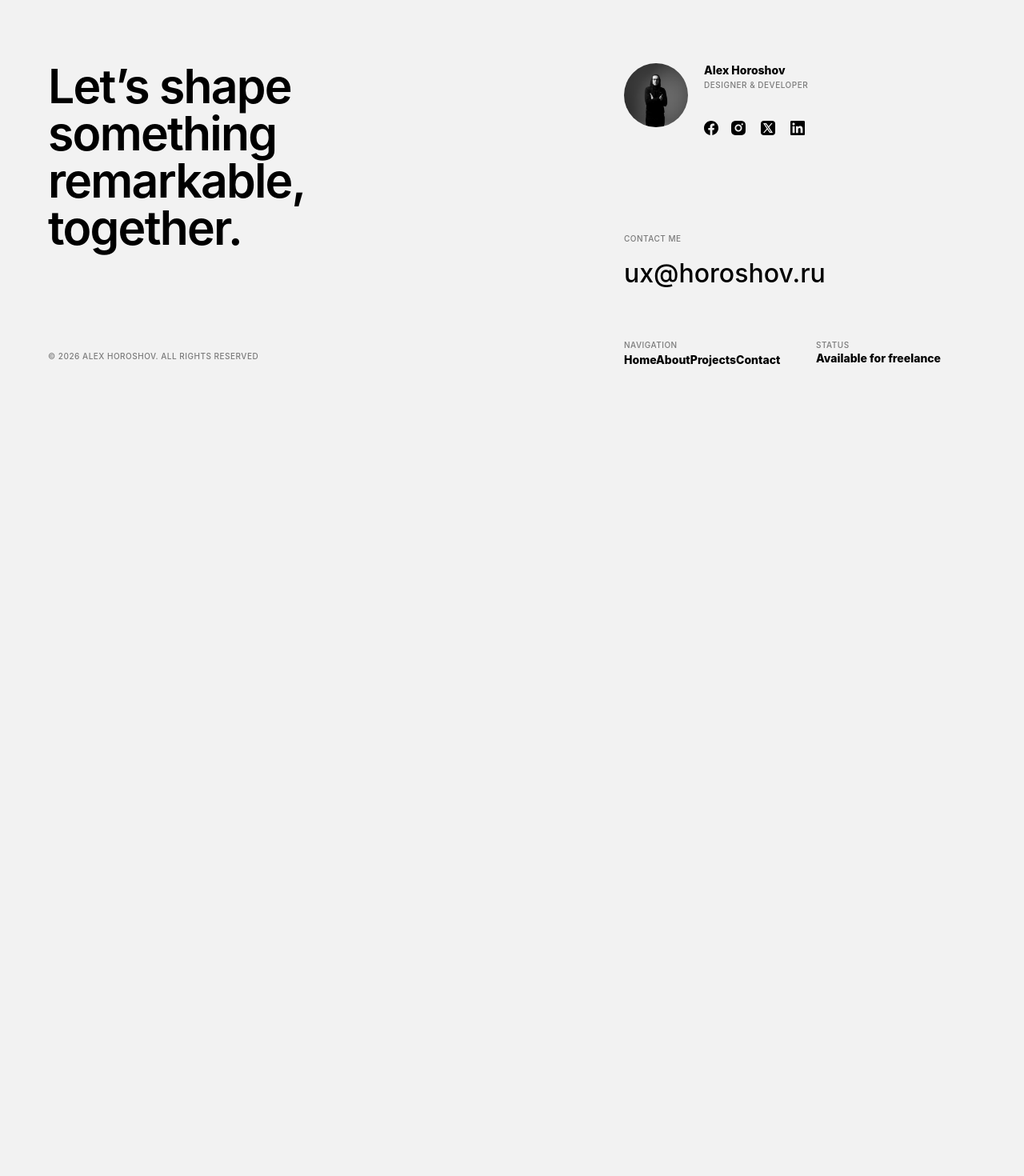
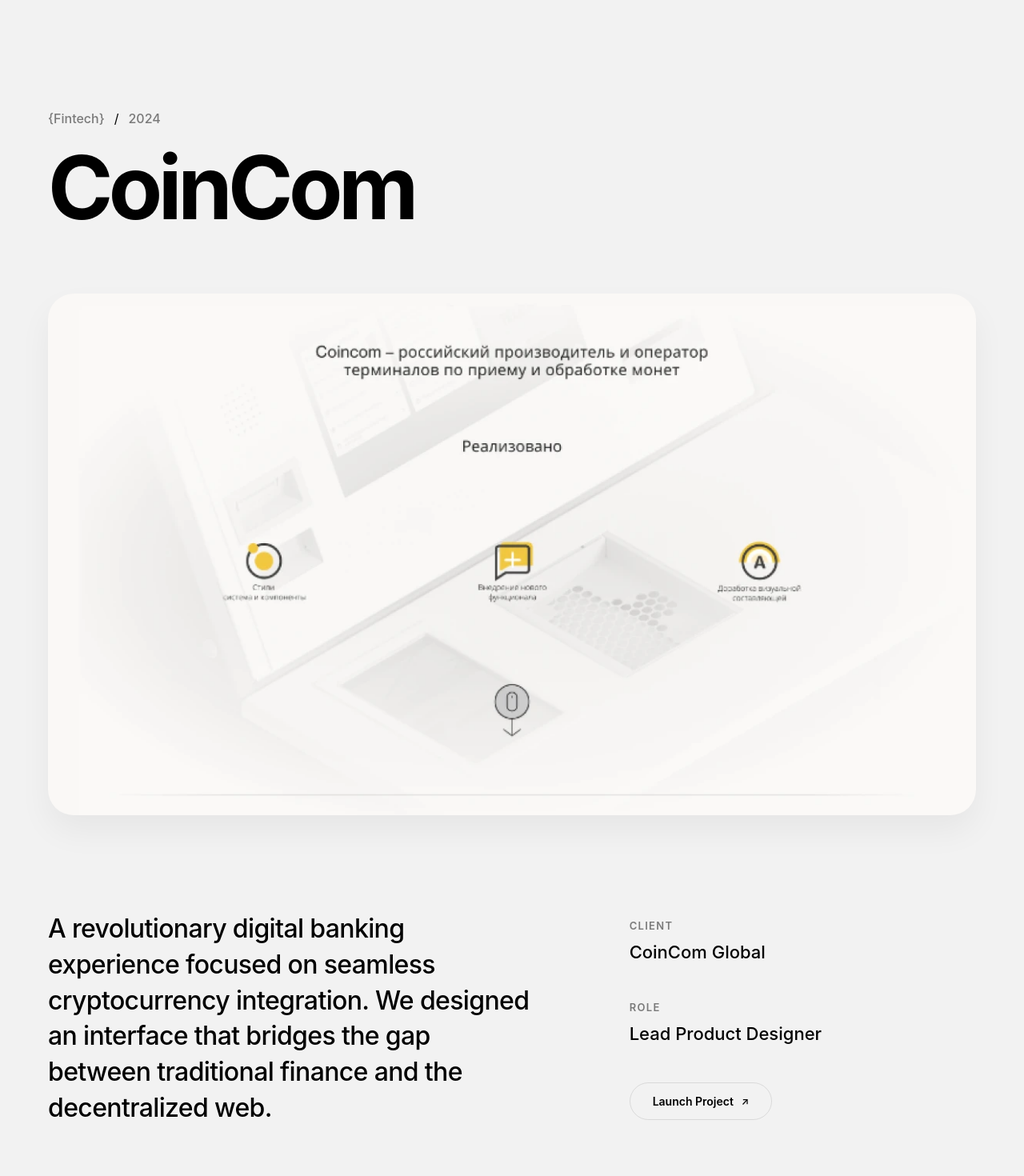
Before and after one commit to Horoshov/my-portfolio, a React (Vite) app: page /project/101 in a window 1280 px wide. Shown: the part 160-1630 px from the top of the page at 80% size. Before the commit the page ends 800 px from the top, so only its background shows below. Built offline with nearby package versions, Linux system fonts and the light colour scheme.

Commit message:
Карточки починили

```diff
--- a/src/App.jsx
+++ b/src/App.jsx
@@ -1,18 +1,26 @@
 import React from 'react';
-import { BrowserRouter as Router, Routes, Route, useLocation } from 'react-router-dom'; // Добавили useLocation
+import { BrowserRouter as Router, Routes, Route, useLocation } from 'react-router-dom';
 import { AnimatePresence } from 'framer-motion';
 
+// Компоненты
 import Navbar from './components/Navbar';
 import Footer from './components/Footer';
+
+// Страницы
 import Home from './pages/Home';
 import About from './pages/About';
 import Projects from './pages/Projects';
 import Articles from './pages/Articles';
 import Contact from './pages/Contact';
+import ProjectDetail from './pages/ProjectDetail'; // Импорт страницы деталей проекта
 
+// Стили
 import './styles/App.css';
 
-// Выносим контент в отдельный под-компонент, чтобы useLocation работал внутри Router
+/**
+ * AppContent вынесен отдельно, чтобы хук useLocation
+ * работал корректно внутри контекста Router
+ */
 const AppContent = () => {
   const location = useLocation();
 
@@ -20,21 +28,25 @@
     <div className="app-container">
       <Navbar />
 
+      {/* mode="wait" гарантирует, что старая страница сначала исчезнет,
+          прежде чем появится новая */}
       <AnimatePresence mode="wait">
-        {/* key={location.pathname} заставляет анимацию срабатывать при каждой смене страницы */}
         <Routes location={location} key={location.pathname}>
           <Route path="/" element={<Home />} />
           <Route path="/about" element={<About />} />
           <Route path="/projects" element={<Projects />} />
           <Route path="/articles" element={<Articles />} />
           <Route path="/contact" element={<Contact />} />
+
+          {/* Динамический роут для страниц проектов */}
+          <Route path="/project/:id" element={<ProjectDetail />} />
         </Routes>
       </AnimatePresence>
 
       <Footer />
 
-      {/* Твой SVG фильтр без изменений */}
-      <svg style={{ position: 'absolute', width: 0, height: 0 }}>
+      {/* SVG фильтр для эффекта зернистости (Grain Effect) */}
+      <svg style={{ position: 'absolute', width: 0, height: 0, pointerEvents: 'none' }}>
         <filter id="grain">
            <feTurbulence type="fractalNoise" baseFrequency="0.60" numOctaves="3" stitchTiles="stitch" />
            <feComposite operator="in" in2="SourceGraphic" result="monoNoise" />
--- a/src/data/projects.js
+++ b/src/data/projects.js
@@ -2,73 +2,113 @@
 
 export const allProjects = [
     {
-      id: 101,
+      id: "101",
       title: 'CoinCom',
-      cat: '{Fintech}',
+      cat: 'Fintech',
       image: '/assets/projects/Coincom2.webp',
-      year: '2024'
+      year: '2024',
+      description: 'A revolutionary digital banking experience focused on seamless cryptocurrency integration. We designed an interface that bridges the gap between traditional finance and the decentralized web.',
+      client: 'CoinCom Global',
+      role: 'Lead Product Designer',
+      link: 'https://coincom.io'
     },
     {
-      id: 102,
+      id: "102",
       title: 'Domilend',
-      cat: '{PropTech, Real Estate}',
+      cat: 'PropTech',
       image: '/assets/projects/Domilend3.webp',
-      year: '2024'
+      year: '2024',
+      description: 'Domilend simplifies the mortgage process for home buyers. The platform connects lenders and borrowers in a transparent environment, reducing paperwork by 60%.',
+      client: 'Domilend Inc.',
+      role: 'UI/UX Design',
+      link: '#'
     },
     {
-      id: 103,
+      id: "103",
       title: 'Postman',
-      cat: '{Logistics}',
+      cat: 'Logistics',
       image: '/assets/projects/Postman7.webp',
-      year: '2024'
+      year: '2024',
+      description: 'A robust logistics management system designed for last-mile delivery. Real-time tracking, automated routing, and a simplified driver app were the key focuses of this project.',
+      client: 'Postman Delivery',
+      role: 'Product Strategy',
+      link: '#'
     },
     {
-      id: 104,
+      id: "104",
       title: 'Horoshov',
-      cat: '{Portfolio of UX/UI, Product Designer}',
+      cat: 'Portfolio of UX/UI, Product Designer',
       image: '/assets/projects/Horoshov4.webp',
-      year: '2025'
+      year: '2025',
+      description: 'A personal brand identity and digital portfolio. We focused on high-end typography and smooth animations to showcase professional achievements in a minimalist way.',
+      client: 'Personal Project',
+      role: 'Designer & Developer',
+      link: '#'
     },
     {
-      id: 105,
+      id: "105",
       title: 'Betonika',
-      cat: '{E-commerce, with a built-in 3D module}',
+      cat: 'E-commerce, with a built-in 3D module',
       image: '/assets/projects/Betonika1.webp',
-      year: '2024'
+      year: '2024',
+      description: 'An advanced e-commerce platform for construction materials. The highlight is a custom 3D module that allows users to visualize products in real-world environments before purchase.',
+      client: 'Betonika Group',
+      role: 'Frontend Development',
+      link: '#'
     },
     {
-      id: 106,
+      id: "106",
       title: 'Polimatica',
-      cat: '{BI system, graphs, visualizations and dashboards}',
+      cat: 'BI system, graphs, visualizations and dashboards',
       image: '/assets/projects/Polimatica6.webp',
-      year: '2023'
+      year: '2023',
+      description: 'Polimatica is a complex Business Intelligence tool. We redesigned the dashboard system to handle massive datasets without losing visual clarity and performance.',
+      client: 'Polimatica BI',
+      role: 'Dashboard Design',
+      link: '#'
     },
     {
-      id: 107,
-      title: 'Video-Eldorado',
-      cat: '{Е-commerce, OneRetail}',
+      id: "107",
+      title: 'M.Video-Eldorado',
+      cat: 'Е-commerce, OneRetail',
       image: '/assets/projects/Mvideo5.webp',
-      year: '2023'
+      year: '2023',
+      description: 'The OneRetail initiative for one of the largest electronic retailers. A seamless omnichannel experience connecting physical stores with a powerful mobile application.',
+      client: 'M.Video-Eldorado',
+      role: 'Lead UX Designer',
+      link: '#'
     },
     {
-        id: 108,
+      id: "108",
       title: 'Project8',
-        cat: '{Project8}',
+      cat: 'Project8',
       image: '/assets/projects/Project8.webp',
-        year: '2023'
+      year: '2023',
+      description: 'Confidential project details. This case study focuses on the implementation of modern design systems in legacy software architectures.',
+      client: 'Confidential',
+      role: 'Product Designer',
+      link: null
     },
     {
-        id: 109,
+      id: "109",
       title: 'Project9',
-        cat: '{Е-commerce, OneRetail}',
+      cat: 'Е-commerce, OneRetail',
       image: '/assets/projects/Project9.webp',
-        year: '2023'
+      year: '2023',
+      description: 'Scaleable retail solutions focusing on user behavior and conversion rate optimization through A/B testing and data-driven design decisions.',
+      client: 'Retail Group',
+      role: 'UX Researcher',
+      link: null
     },
     {
-        id: 110,
+      id: "110",
       title: 'Project10',
-        cat: '{Е-commerce, OneRetail}',
+      cat: 'Е-commerce, OneRetail',
       image: '/assets/projects/Project10.webp',
-        year: '2023'
+      year: '2023',
+      description: 'A study in minimalist e-commerce. Eliminating friction in the checkout process and creating a brand story through high-quality photography and white space.',
+      client: 'Fashion Retail',
+      role: 'UI Designer',
+      link: null
     }
 ];
--- /dev/null
+++ b/src/pages/ProjectDetail.css
@@ -0,0 +1,145 @@
+.pd-wrapper {
+    width: 100%;
+    background-color: var(--bg-color);
+  }
+
+  .pd-container {
+    max-width: 1400px;
+    margin: 0 auto;
+    padding: 160px 20px 100px;
+  }
+
+  /* Шапка проекта */
+  .pd-header {
+    margin-bottom: 80px;
+  }
+
+  .pd-meta {
+    display: flex;
+    align-items: center;
+    gap: 12px;
+    margin-bottom: 24px;
+  }
+
+  .pd-title {
+    font-size: clamp(48px, 9vw, 110px); /* Огромный заголовок */
+    font-weight: 700;
+    letter-spacing: -0.05em;
+    line-height: 0.95;
+    color: var(--text-color);
+  }
+
+  /* Hero Изображение */
+  .pd-hero {
+    width: 100%;
+    border-radius: 32px;
+    overflow: hidden;
+    margin-bottom: 120px;
+    background-color: var(--photo-bg);
+    box-shadow: 0 20px 40px rgba(0,0,0,0.05);
+  }
+
+  .pd-main-img {
+    width: 100%;
+    height: auto;
+    display: block;
+    object-fit: cover;
+    aspect-ratio: 16 / 9;
+  }
+
+  /* Сетка контента в стиле Nexora */
+  .pd-content-grid {
+    display: grid;
+    grid-template-columns: 1.4fr 1fr; /* Левая колонка шире */
+    gap: 120px;
+    margin-bottom: 150px;
+    align-items: start;
+  }
+
+  /* Крупный текст описания */
+  .pd-description p {
+    font-size: clamp(24px, 2.5vw, 32px); /* Очень крупный шрифт */
+    line-height: 1.4;
+    font-weight: 500;
+    color: var(--text-color);
+    letter-spacing: -0.02em;
+  }
+
+  /* Боковая панель с деталями */
+  .pd-sidebar {
+    display: flex;
+    flex-direction: column;
+    gap: 48px;
+    padding-top: 10px;
+  }
+
+  .pd-label {
+    display: block;
+    font-size: 13px;
+    text-transform: uppercase;
+    color: var(--gray-text);
+    margin-bottom: 12px;
+    letter-spacing: 0.1em;
+    font-weight: 600;
+  }
+
+  .pd-value {
+    font-size: 22px;
+    font-weight: 500;
+    color: var(--text-color);
+  }
+
+  /* Кнопка Visit Site в сайдбаре */
+  .pd-info-block .button-secondary {
+    margin-top: 10px;
+    width: fit-content;
+  }
+
+  /* Подвал страницы с кнопкой назад */
+  .pd-nav-footer {
+    border-top: 1px solid var(--border-color);
+    padding: 80px 0;
+    display: flex;
+    justify-content: flex-start;
+  }
+
+  .pd-back-btn {
+    text-decoration: none;
+    font-size: 20px;
+    color: var(--text-color);
+    font-weight: 600;
+    display: flex;
+    align-items: center;
+    gap: 15px;
+    transition: transform 0.3s var(--transition-smooth);
+  }
+
+  .pd-back-btn span {
+    font-size: 24px;
+  }
+
+  .pd-back-btn:hover {
+    transform: translateX(-10px);
+  }
+
+  /* Адаптив для планшетов и телефонов */
+  @media (max-width: 1100px) {
+    .pd-content-grid {
+      grid-template-columns: 1fr;
+      gap: 80px;
+    }
+
+    .pd-container {
+      padding-top: 120px;
+    }
+  }
+
+  @media (max-width: 768px) {
+    .pd-title {
+      font-size: 56px;
+    }
+
+    .pd-description p {
+      font-size: 20px;
+    }
+  }
--- /dev/null
+++ b/src/pages/ProjectDetail.jsx
@@ -0,0 +1,73 @@
+import React, { useEffect } from 'react';
+import { useParams, Link } from 'react-router-dom';
+import { motion } from 'framer-motion';
+import { allProjects } from '../data/projects';
+import Button from '../components/Button';
+import './ProjectDetail.css';
+
+const ProjectDetail = () => {
+  const { id } = useParams();
+
+  // Находим проект, приводя оба ID к строке для надежности
+  const project = allProjects.find((p) => String(p.id) === String(id));
+
+  useEffect(() => {
+    window.scrollTo(0, 0);
+  }, [id]);
+
+  if (!project) {
+    return (
+      <div className="pd-not-found" style={{ padding: '200px 20px', textAlign: 'center' }}>
+        <h1>Project not found</h1>
+        <Link to="/projects" style={{ color: 'var(--text-color)' }}>Return to projects</Link>
+      </div>
+    );
+  }
+
+  return (
+    <motion.div
+      className="pd-wrapper"
+      initial={{ opacity: 0 }}
+      animate={{ opacity: 1 }}
+      exit={{ opacity: 0 }}
+    >
+      <div className="pd-container">
+        <header className="pd-header">
+          <div className="pd-meta">
+            <span className="pc-tag">{`{${project.cat}}`}</span>
+            <span className="pc-divider">/</span>
+            <span className="pc-tag">{project.year}</span>
+          </div>
+          <h1 className="pd-title">{project.title}</h1>
+        </header>
+
+        <section className="pd-hero">
+          <img src={project.image} alt={project.title} className="pd-main-img" />
+        </section>
+
+        <section className="pd-content-grid">
+          <div className="pd-description">
+            <p>{project.description || "Detailed project information will be here shortly."}</p>
+          </div>
+          <div className="pd-sidebar">
+            <div className="pd-info-block">
+              <span className="pd-label">Client</span>
+              <p className="pd-value">{project.client || "Portfolio Project"}</p>
+            </div>
+            <div className="pd-info-block">
+              <span className="pd-label">Role</span>
+              <p className="pd-value">{project.role || "Designer & Developer"}</p>
+            </div>
+            {project.link && (
+              <div className="pd-info-block">
+                <Button text="Launch Project" href={project.link} variant="secondary" />
+              </div>
+            )}
+          </div>
+        </section>
+      </div>
+    </motion.div>
+  );
+};
+
+export default ProjectDetail;
--- a/src/pages/Projects.jsx
+++ b/src/pages/Projects.jsx
@@ -28,4 +28,5 @@
   );
 };
 
+
 export default Projects;
```
Lines whose indentation alone changed are shown as unchanged.
